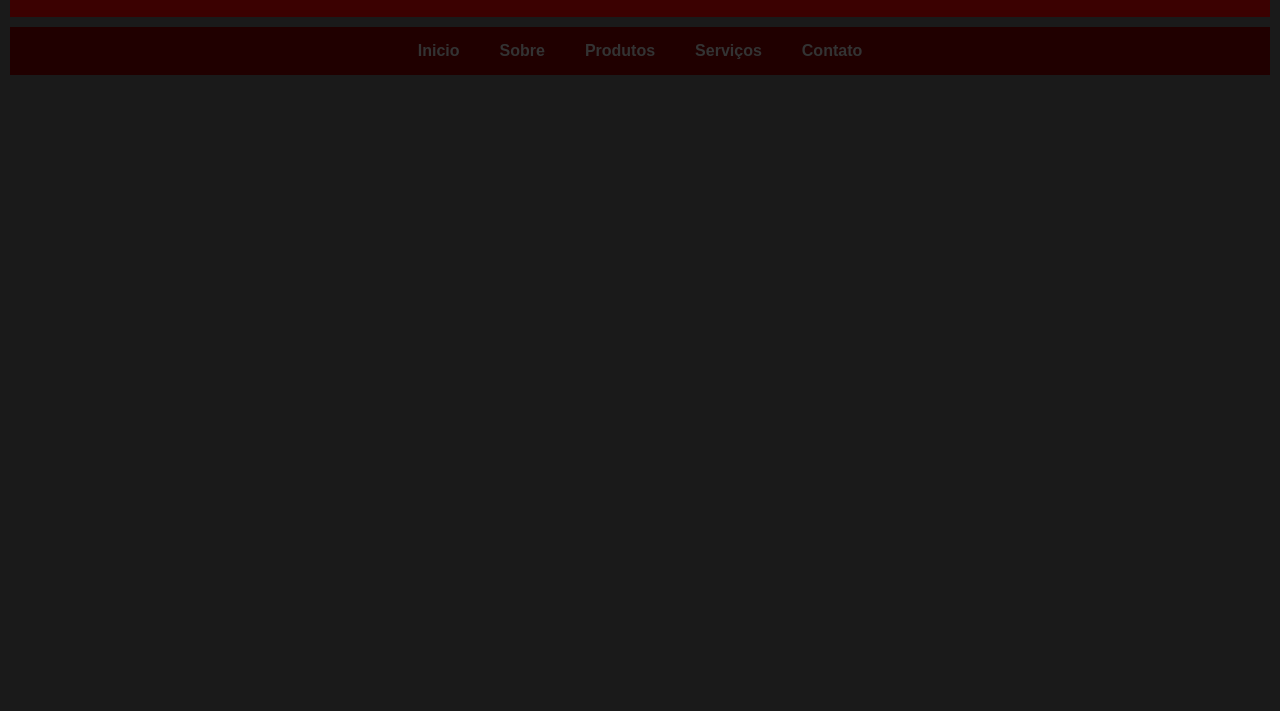
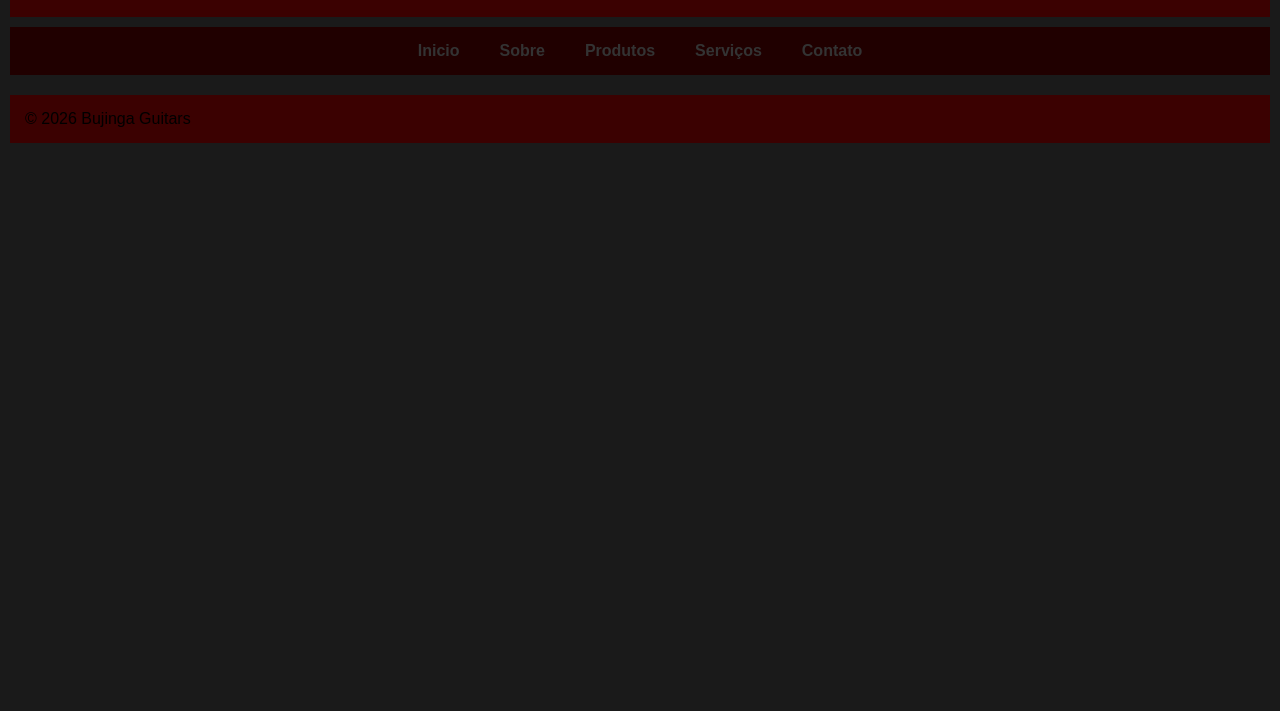
Before and after one commit to GabriellFerrreiraDiasR/siteGabriellRodrigues, a plain HTML site: page paginas/contato.html in a window 1280 px wide. Shown: the part 89-800 px from the top of the page. Drawn offline with Linux system fonts and the light colour scheme; files that its build step writes are made by us from their sources.

Commit message:
Update contato.html

```diff
--- a/paginas/contato.html
+++ b/paginas/contato.html
@@ -24,6 +24,8 @@
         </ul>
     </nav>
 
-
+    <footer>
+        <p>© 2026 Bujinga Guitars</p>
+    </footer>
 </body>
 </html>
```
